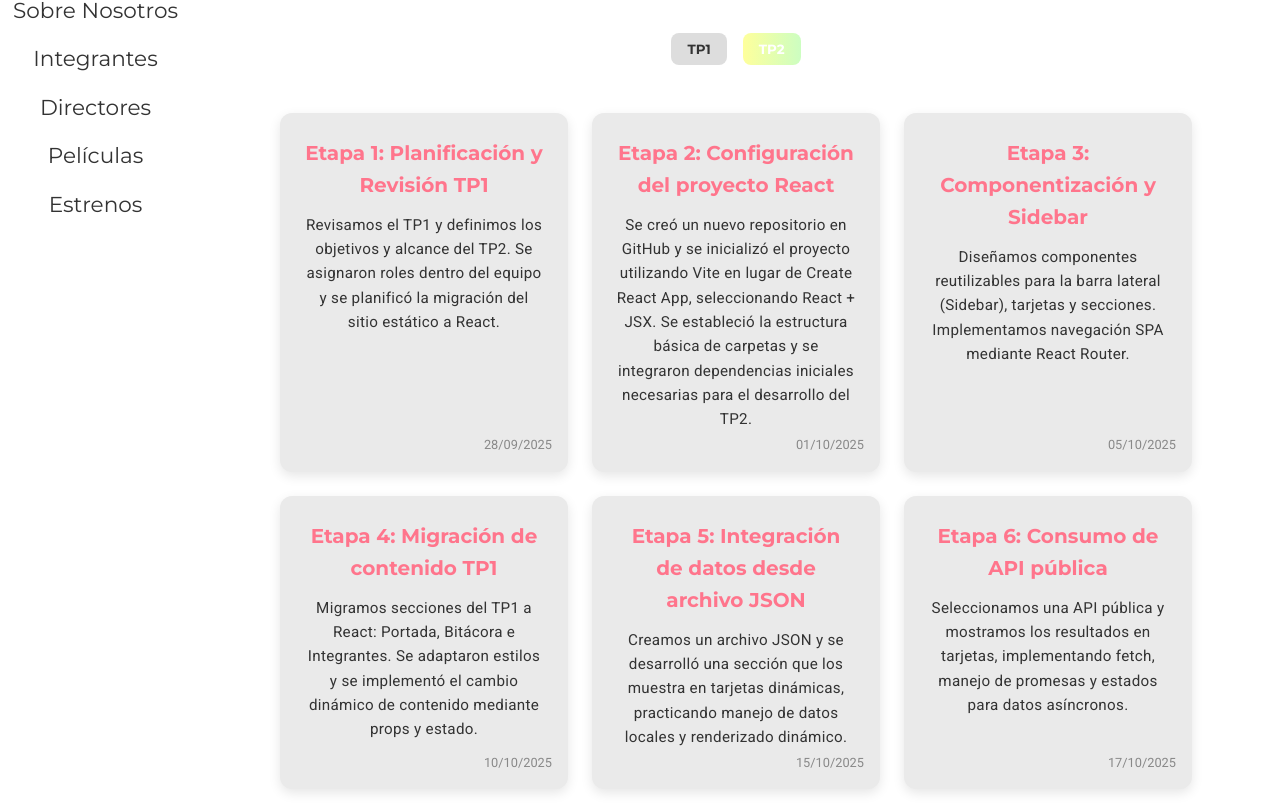
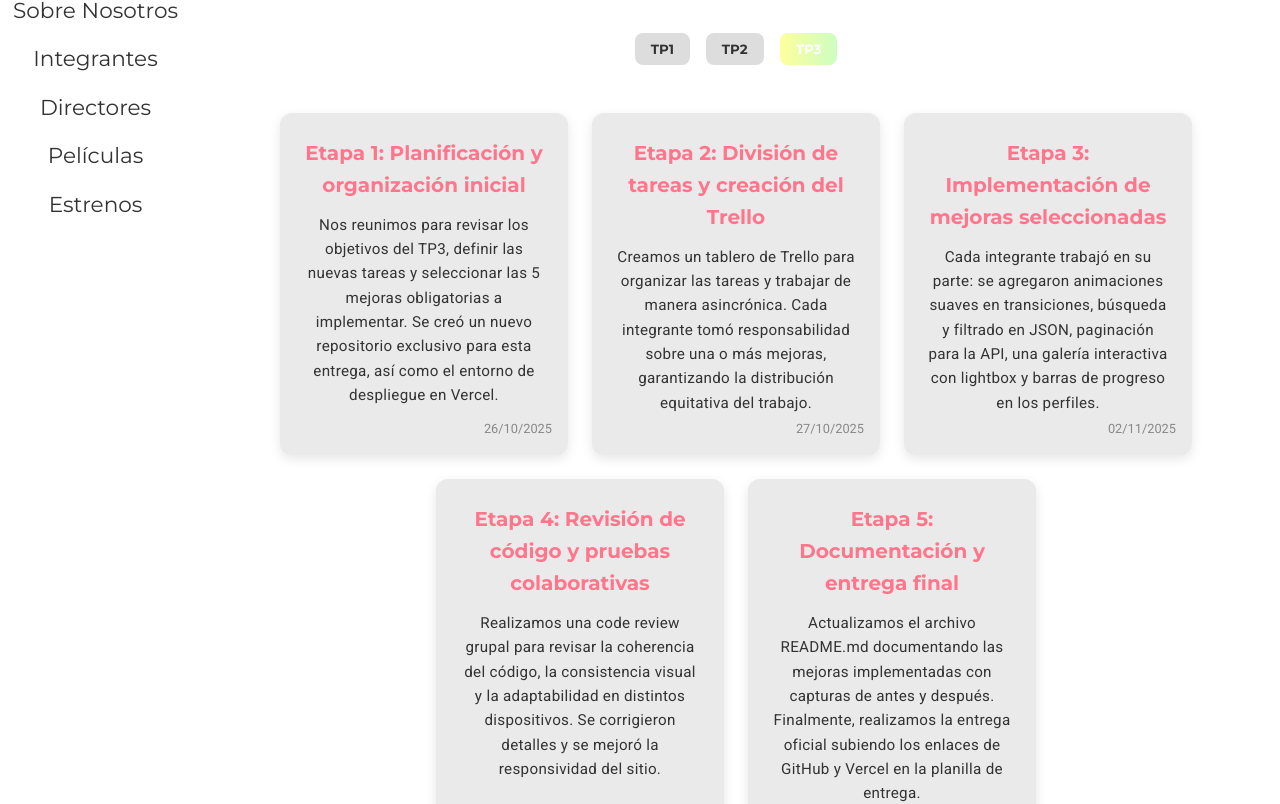
Before and after one commit to sanavalos/dswf-tp3-grupo16, a React (Vite) app: page /bitacora in a window 1280 px wide. Shown: the part 416-1220 px from the top of the page. Built offline with nearby package versions, Linux system fonts and the light colour scheme.

Commit message:
feat: update bitacora

```diff
--- a/src/pages/bitacora/index.jsx
+++ b/src/pages/bitacora/index.jsx
@@ -87,10 +87,48 @@ const entradasTp2 = [
   },
 ];
 
+const entradasTp3 = [
+  {
+    titulo: "Etapa 1: Planificación y organización inicial",
+    descripcion:
+      "Nos reunimos para revisar los objetivos del TP3, definir las nuevas tareas y seleccionar las 5 mejoras obligatorias a implementar. Se creó un nuevo repositorio exclusivo para esta entrega, así como el entorno de despliegue en Vercel.",
+    fecha: "26/10/2025",
+  },
+  {
+    titulo: "Etapa 2: División de tareas y creación del Trello",
+    descripcion:
+      "Creamos un tablero de Trello para organizar las tareas y trabajar de manera asincrónica. Cada integrante tomó responsabilidad sobre una o más mejoras, garantizando la distribución equitativa del trabajo.",
+    fecha: "27/10/2025",
+  },
+  {
+    titulo: "Etapa 3: Implementación de mejoras seleccionadas",
+    descripcion:
+      "Cada integrante trabajó en su parte: se agregaron animaciones suaves en transiciones, búsqueda y filtrado en JSON, paginación para la API, una galería interactiva con lightbox y barras de progreso en los perfiles.",
+    fecha: "02/11/2025",
+  },
+  {
+    titulo: "Etapa 4: Revisión de código y pruebas colaborativas",
+    descripcion:
+      "Realizamos una code review grupal para revisar la coherencia del código, la consistencia visual y la adaptabilidad en distintos dispositivos. Se corrigieron detalles y se mejoró la responsividad del sitio.",
+    fecha: "05/11/2025",
+  },
+  {
+    titulo: "Etapa 5: Documentación y entrega final",
+    descripcion:
+      "Actualizamos el archivo README.md documentando las mejoras implementadas con capturas de antes y después. Finalmente, realizamos la entrega oficial subiendo los enlaces de GitHub y Vercel en la planilla de entrega.",
+    fecha: "06/11/2025",
+  },
+];
+
 export default function Bitacora() {
-  const [activeTP, setActiveTP] = useState("tp2");
+  const [activeTP, setActiveTP] = useState("tp3");
 
-  const entradas = activeTP === "tp1" ? entradasTp1 : entradasTp2;
+  const entradas =
+    activeTP === "tp1"
+      ? entradasTp1
+      : activeTP === "tp2"
+      ? entradasTp2
+      : entradasTp3;
 
   return (
     <section className={styles.bitacoraContainer}>
@@ -109,6 +147,12 @@ export default function Bitacora() {
         >
           TP2
         </button>
+        <button
+          className={activeTP === "tp3" ? styles.active : ""}
+          onClick={() => setActiveTP("tp3")}
+        >
+          TP3
+        </button>
       </div>
 
       <BitacoraItems entradas={entradas} />
```
